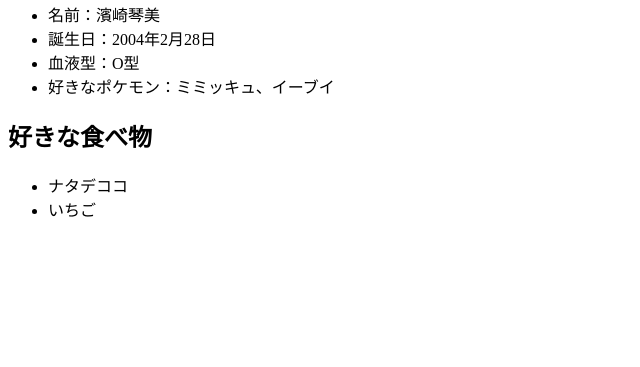
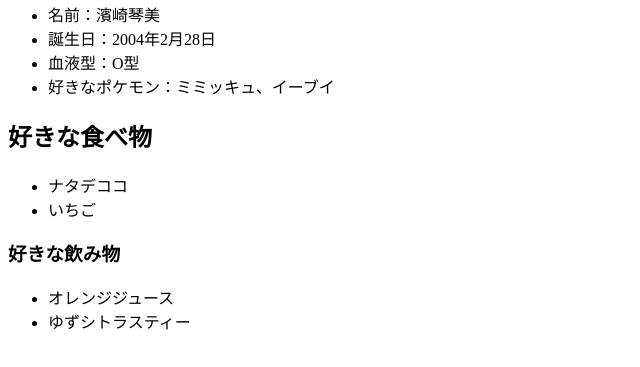
Before and after one commit to kinmedwuai/git_practice, a plain HTML site: page index.html in a window 1280 px wide. Shown: the part 87-454 px from the top of the page, without its empty margins (0-640 px from the left). Drawn offline with Linux system fonts and the light colour scheme.

Commit message:
好きな飲み物を追記

```diff
--- a/index.html
+++ b/index.html
@@ -24,6 +24,12 @@
           <li>いちご</li>
       </ul>
 
+      <h3>好きな飲み物</h3>
+      <ul>
+          <li>オレンジジュース</li>
+          <li>ゆずシトラスティー</li>
+      </ul>
+
 	</body>
 
 </html>
```
